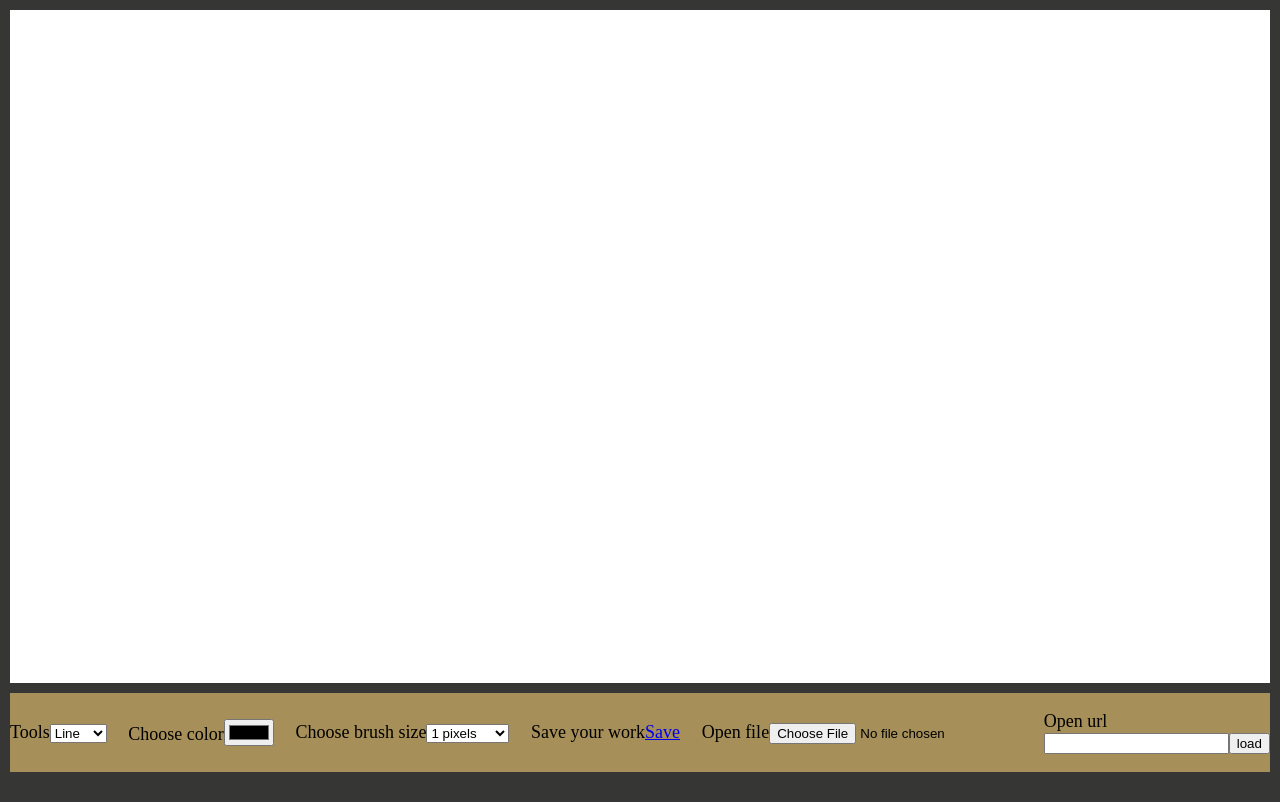
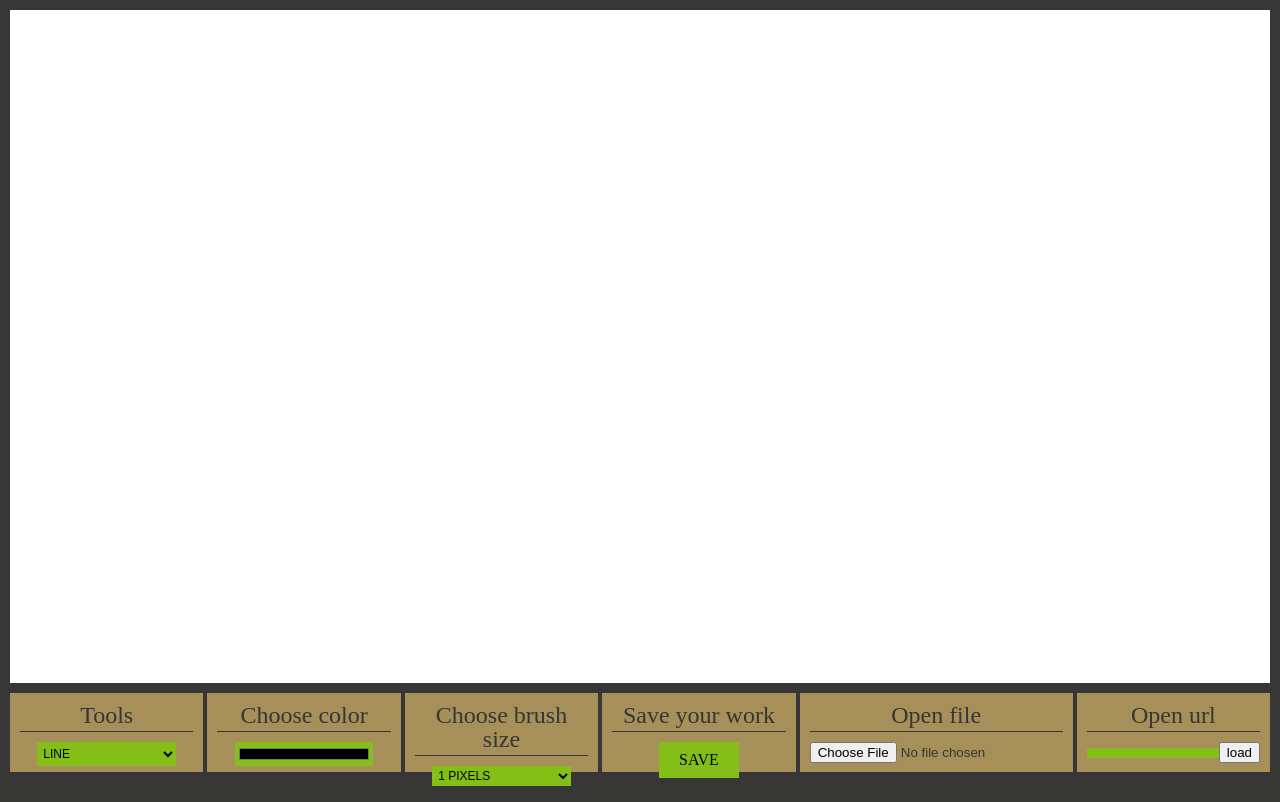
Before and after one commit to alexey-korablin/paint, a website: page app/index.html in a window 1280 px wide. Drawn offline with nearby package versions, Linux system fonts and the light colour scheme; files that its build step writes are made by us from their sources.

Commit message:
paint_0012 Expand reset.less rules by adding rules for 'a' selectors. Add more styles to main.less

```diff
--- a/app/styles/main.less
+++ b/app/styles/main.less
@@ -1,4 +1,4 @@
-@import(less) 'reset';
+@import (less) 'reset';
 
 // Colors
 @mainColor: #363635;
@@ -59,15 +59,7 @@ body {
     font-size: @baseSize + 8;
 }
 
-.flex(@display: flex, @direction: row, @alignA: center, @alignC: center, @justifyC: space-between) {
-    display: @display;
-    flex-direction: @direction;
-    align-items: @alignA;
-    align-content: @alignC;
-    justify-content: @justifyC;
-}
-
-.tool-item {
+.tool-item-block {
     .flex(@direction: column, @justifyC: flex-start);
     height: @fullSize;
     width: @fullSize;
@@ -81,3 +73,44 @@ body {
         border: none;
     }
 }
+
+.tool-description {
+    display: block;
+    width: @fullSize;
+    text-align: center;
+    font-size: @baseSize * 2 + 4;
+    padding-bottom: @baseSize / 2 - 1;
+    margin-bottom: @baseSize;
+    border-bottom: 1px solid @mainColor;
+}
+
+.tool-item-block--item {
+    width: @fullSize - 20;
+    height: @fullSize - 70;
+    border: none;
+    background-color: @oneMoreColor;
+    padding: @baseSize - 8;
+    font-size: @baseSize + 2;
+    text-transform: uppercase;
+    outline: none;
+}
+
+.tool-item-block--item__link {
+    text-transform: uppercase;
+    font-size: @baseSize + 6;
+    padding: @baseSize @baseSize * 2;
+    background-color: @oneMoreColor;
+
+    &:hover {
+        border-bottom: 1px solid @textColor;
+    }
+}
+
+.tool-item-block--item__file-open {
+    background-color: rgba(0, 0, 0, 0);
+}
+
+.tool-item-block--item__form {
+    .flex;
+    background-color: rgba(0,0,0,0);
+}
--- a/app/styles/reset.less
+++ b/app/styles/reset.less
@@ -41,3 +41,7 @@ table {
 	border-collapse: collapse;
 	border-spacing: 0;
 }
+a {
+	text-decoration: none;
+	color: #000;
+}
```
